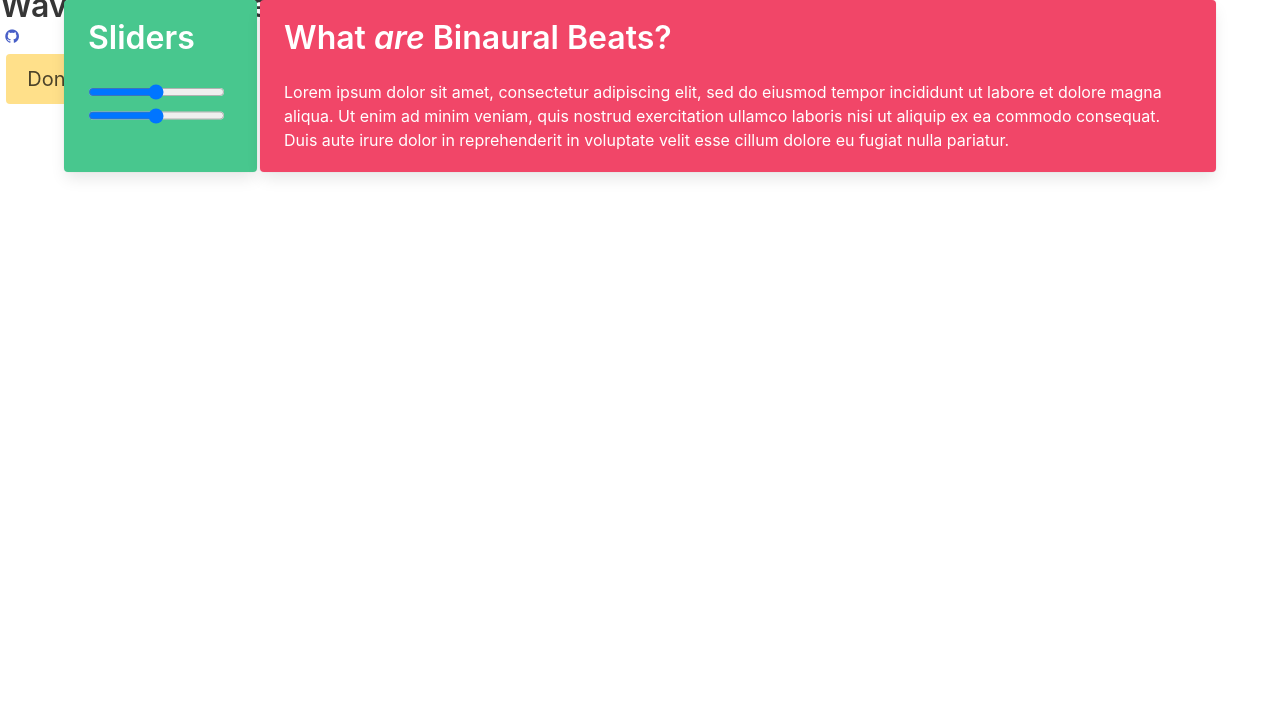
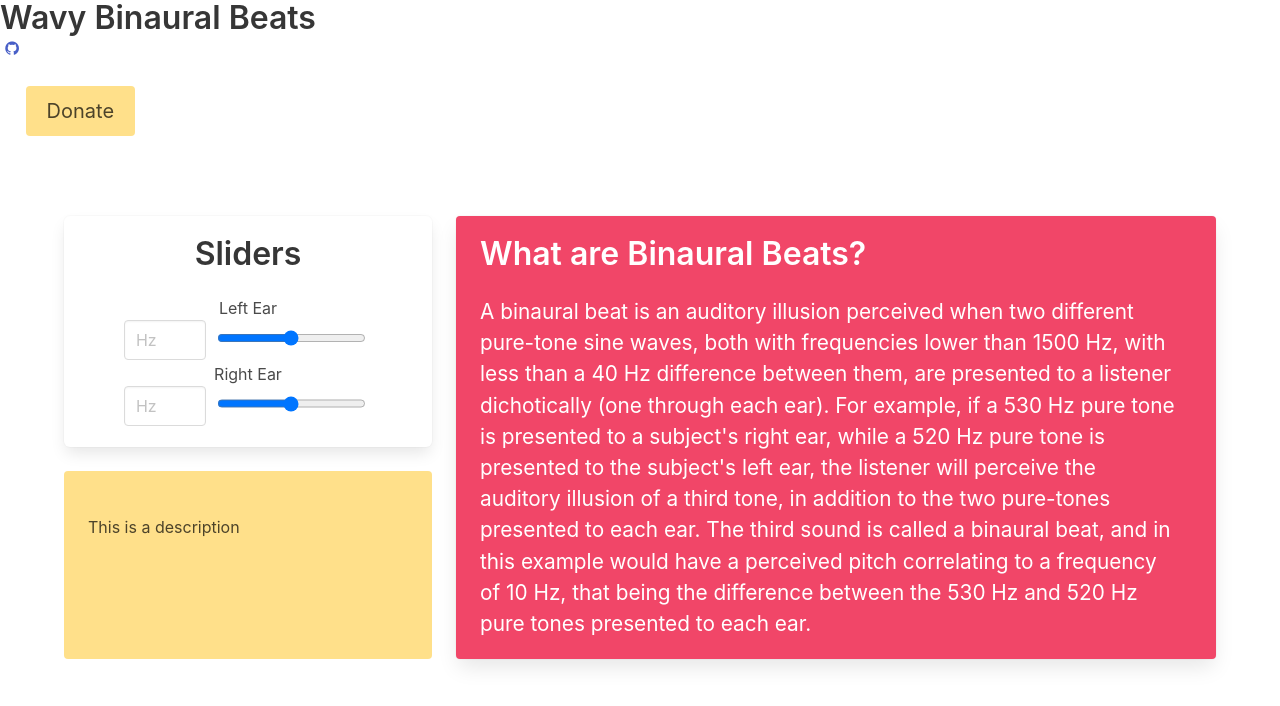
Before and after one commit to JelaniThompson/binauralbeats, a plain HTML site: page app.html in a window 1280 px wide. Drawn offline with nearby package versions, Linux system fonts and the light colour scheme.

Commit message:
Finished Slider layout

```diff
--- a/app.html
+++ b/app.html
@@ -33,26 +33,35 @@
     <div class="container">
         <!--Metro style grid-->
 
+        <div class="tile is-ancestor">
+            <div class="tile is-4 is-parent is-vertical">
+
                 <!--Sliders-->
-        <div class="tile is-ancestor">
-          <div class="tile is-2 is-parent">
-            <div class="tile box is-child notification is-success" id="frequency-sliders">
+                <div class="tile box is-child frequency-sliders">
                     <p class="title">Sliders</p>
                     <!--Add text boxes in future for setting decimal values-->
+                    <p class="leftInfo">Left Ear</p>
+                    <input class="input" type="text" placeholder="Hz">
                     <input type="range" class="slider" id="left" min="0" max="1500">
+                    <p class="rightInfo">Right Ear</p>
+                    <input class="input" type="text" placeholder="Hz">
                     <input type="range" class="slider" id="right" min="0" max="1500">
+                </div>
+
+                <div class="tile is-child notification is-warning">
+                    <p class="title currentState"></p>
+                    <p>This is a description</p>
                 </div>
             </div>
 
             <!--Binaural Beats Information-->
             <div class="tile is-parent">
-            <div class="tile is-child box notification is-danger">
-              <p class="title">What <i>are</i> Binaural Beats?</p>
-              <p>Lorem ipsum dolor sit amet, consectetur adipiscing elit,
-                sed do eiusmod tempor incididunt ut labore et dolore magna aliqua.
-                Ut enim ad minim veniam, quis nostrud exercitation ullamco laboris
-                nisi ut aliquip ex ea commodo consequat. Duis aute irure dolor in reprehenderit
-                in voluptate velit esse cillum dolore eu fugiat nulla pariatur.</p>
+                <div class="tile is-child box notification is-danger binaural-info">
+                    <p class="title">What are Binaural Beats?</p>
+                    <p>A binaural beat is an auditory illusion perceived when two different pure-tone sine waves, both with frequencies lower than 1500 Hz, with less than a 40 Hz difference between them, are presented to a listener dichotically (one through
+                        each ear). For example, if a 530 Hz pure tone is presented to a subject's right ear, while a 520 Hz pure tone is presented to the subject's left ear, the listener will perceive the auditory illusion of a third tone, in addition
+                        to the two pure-tones presented to each ear. The third sound is called a binaural beat, and in this example would have a perceived pitch correlating to a frequency of 10 Hz, that being the difference between the 530 Hz and 520
+                        Hz pure tones presented to each ear.</p>
                 </div>
             </div>
         </div>
--- a/scripts/sound.js
+++ b/scripts/sound.js
@@ -5,7 +5,10 @@ var rightEar = new Tone.Oscillator().connect(merge.right);
 
 //Choose what Hz you want to use for each ear - will be controlled by slider
 leftEar.frequency.value = 400;
-rightEar.frequency.value = 500;
+rightEar.frequency.value = 450;
+
+var currentState = "Gamma";
+$(".currentState").html(currentState);
 
 // //Start frequencies in each ear
 // leftEar.start()
--- a/styles/app.css
+++ b/styles/app.css
@@ -1,22 +1,39 @@
 @import url("../node_modules/bulma/css/bulma.css");
-/*h2 {
-    color: black;
-    font-size: 1.2em;
-}*/
 nav {
     margin-bottom: 54.88px;
-    position: absolute;
 }
 .header-button {
     margin: 2%;
 }
-.box {
-  margin:auto;
+input[type=range] {
+    padding: 3%;
+    display: inline-block;
+    margin: 0 2% 0 2%;
 }
+input[type=text] {
+    width: 25%;
+}
+.frequency-sliders {
+    text-align: center;
+}
+.binaural-info {
+    font-size: 1.3em;
+}
+.leftInfo, .rightInfo {
+    display: block;
+    margin-left: auto;
+    margin-right: auto;
+}
+
+/*
+Todo List:
+
+Have Slider, Binaural Beats Information, Presets, Sources to learn more about binaural beats
+Automated switching to tell you what state you're in plus the specific effect you're getting and text boxes to
+set each slider to specific numbers
+
+Add inspired by Jordan Rakei's song "Theta State"
+
 /*Get style like this: http://www.cssauthor.com/wp-content/uploads/2013/10/Flat-UI-Kit-Basic-UI-control-elements.jpg*/
 
-
-input[type="range"] {
-    display: block;
-    padding: 3%;
-}
+*/
```
Lines whose indentation alone changed are shown as unchanged.
